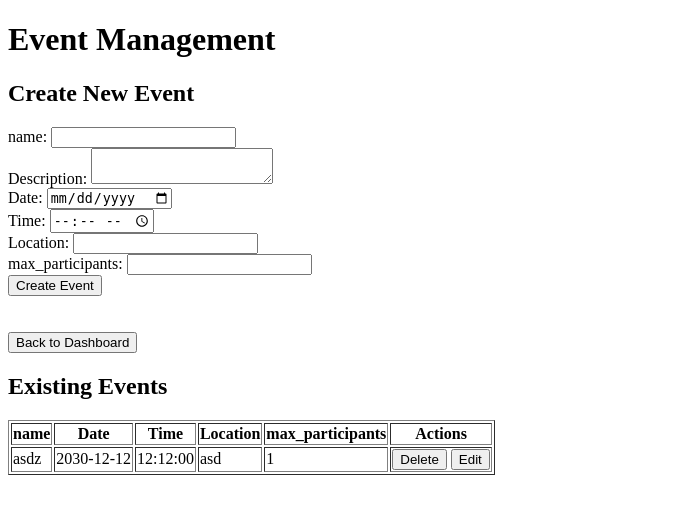
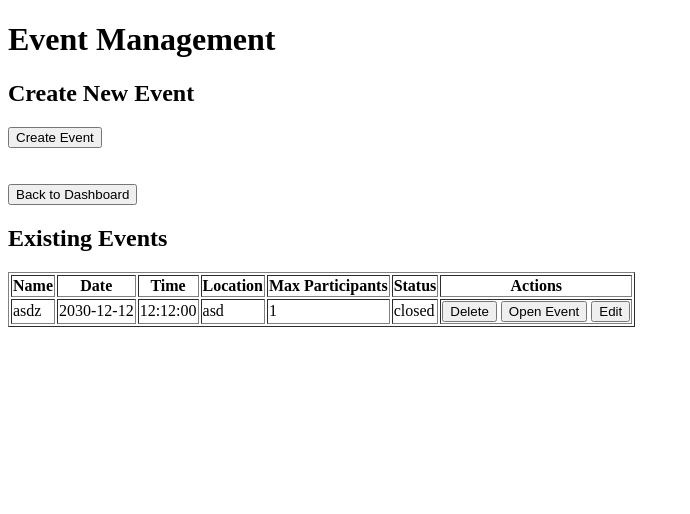
Before and after one commit to itzreiii/midExam-lecWebProg, a PHP site: page /admin/event-management.php in a window 1280 px wide. Shown: the top 514 px of the page, without its empty margins (0-690 px from the left). Run offline with PHP 8.4, Linux system fonts and the light colour scheme; a user stored in the database is signed in; data comes from the database, SQL or seed files in the repository.

Commit message:
Update event-management.php

```diff
--- a/lec/admin/event-management.php
+++ b/lec/admin/event-management.php
@@ -56,6 +56,15 @@ if ($_SERVER['REQUEST_METHOD'] == 'POST') {
                 $stmt = $db->prepare($query);
                 $stmt->execute([':id' => $_POST['event_id']]);
                 break;
+            case 'change_status':
+                $new_status = $_POST['current_status'] === 'open' ? 'closed' : 'open';
+                $query = "UPDATE events SET status = :status WHERE id = :id";
+                $stmt = $db->prepare($query);
+                $stmt->execute([
+                    ':id' => $_POST['event_id'],
+                    ':status' => $new_status
+                ]);
+                break;
         }
     }
 }
@@ -68,9 +77,11 @@ $events = $stmt->fetchAll(PDO::FETCH_ASSOC);
 
 <!DOCTYPE html>
 <html>
+
 <head>
     <title>Event Management</title>
 </head>
+
 <body>
     <h1>Event Management</h1>
 
@@ -78,24 +89,7 @@ $events = $stmt->fetchAll(PDO::FETCH_ASSOC);
     <h2>Create New Event</h2>
     <form method="POST">
         <input type="hidden" name="action" value="create">
-        <div>
-            <label>name: <input type="text" name="name" required></label>
-        </div>
-        <div>
-            <label>Description: <textarea name="description" required></textarea></label>
-        </div>
-        <div>
-            <label>Date: <input type="date" name="date" required></label>
-        </div>
-        <div>
-            <label>Time: <input type="time" name="time" required></label>
-        </div>
-        <div>
-            <label>Location: <input type="text" name="location" required></label>
-        </div>
-        <div>
-            <label>max_participants: <input type="number" name="max_participants" required></label>
-        </div>
+        <!-- Existing fields -->
         <button type="submit">Create Event</button>
     </form>
 
@@ -109,11 +103,12 @@ $events = $stmt->fetchAll(PDO::FETCH_ASSOC);
     <h2>Existing Events</h2>
     <table border="1">
         <tr>
-            <th>name</th>
+            <th>Name</th>
             <th>Date</th>
             <th>Time</th>
             <th>Location</th>
-            <th>max_participants</th>
+            <th>Max Participants</th>
+            <th>Status</th>
             <th>Actions</th>
         </tr>
         <?php foreach ($events as $event): ?>
@@ -123,11 +118,20 @@ $events = $stmt->fetchAll(PDO::FETCH_ASSOC);
             <td><?= $event['time'] ?></td>
             <td><?= htmlspecialchars($event['location']) ?></td>
             <td><?= $event['max_participants'] ?></td>
+            <td><?= htmlspecialchars($event['status']) ?></td>
             <td>
                 <form method="POST" style="display: inline;">
                     <input type="hidden" name="action" value="delete">
                     <input type="hidden" name="event_id" value="<?= $event['id'] ?>">
                     <button type="submit" onclick="return confirm('Are you sure?')">Delete</button>
+                </form>
+                <form method="POST" style="display: inline;">
+                    <input type="hidden" name="action" value="change_status">
+                    <input type="hidden" name="event_id" value="<?= $event['id'] ?>">
+                    <input type="hidden" name="current_status" value="<?= htmlspecialchars($event['status']) ?>">
+                    <button type="submit">
+                        <?= $event['status'] === 'open' ? 'Close Event' : 'Open Event' ?>
+                    </button>
                 </form>
                 <button onclick="editEvent(<?= $event['id'] ?>)">Edit</button>
             </td>
```
